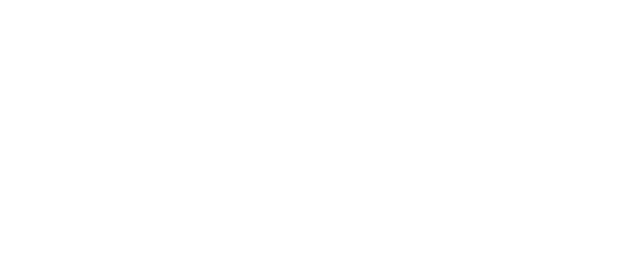
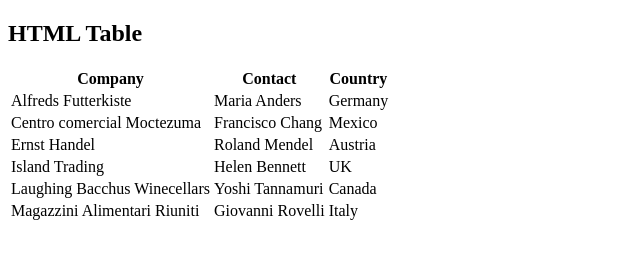
Before and after one commit to kornienkokostia/rsschool-cv, a plain HTML site: page index.html in a window 1280 px wide. Shown: the whole page, without its empty margins (0-640 px from the left). Drawn offline with Linux system fonts and the light colour scheme.

Commit message:
Update index.html

```diff
--- a/index.html
+++ b/index.html
@@ -7,6 +7,45 @@
     <title>Document</title>
 </head>
 <body>
+    <h2>HTML Table</h2>
+
+<table>
+  <tr>
+    <th>Company</th>
+    <th>Contact</th>
+    <th>Country</th>
+  </tr>
+  <tr>
+    <td>Alfreds Futterkiste</td>
+    <td>Maria Anders</td>
+    <td>Germany</td>
+  </tr>
+  <tr>
+    <td>Centro comercial Moctezuma</td>
+    <td>Francisco Chang</td>
+    <td>Mexico</td>
+  </tr>
+  <tr>
+    <td>Ernst Handel</td>
+    <td>Roland Mendel</td>
+    <td>Austria</td>
+  </tr>
+  <tr>
+    <td>Island Trading</td>
+    <td>Helen Bennett</td>
+    <td>UK</td>
+  </tr>
+  <tr>
+    <td>Laughing Bacchus Winecellars</td>
+    <td>Yoshi Tannamuri</td>
+    <td>Canada</td>
+  </tr>
+  <tr>
+    <td>Magazzini Alimentari Riuniti</td>
+    <td>Giovanni Rovelli</td>
+    <td>Italy</td>
+  </tr>
+</table>
 
 
 </body>
```
